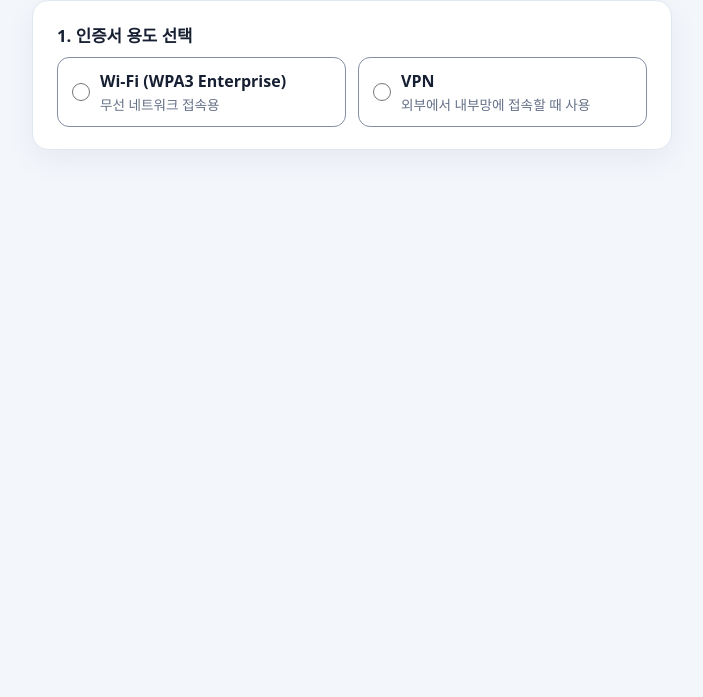
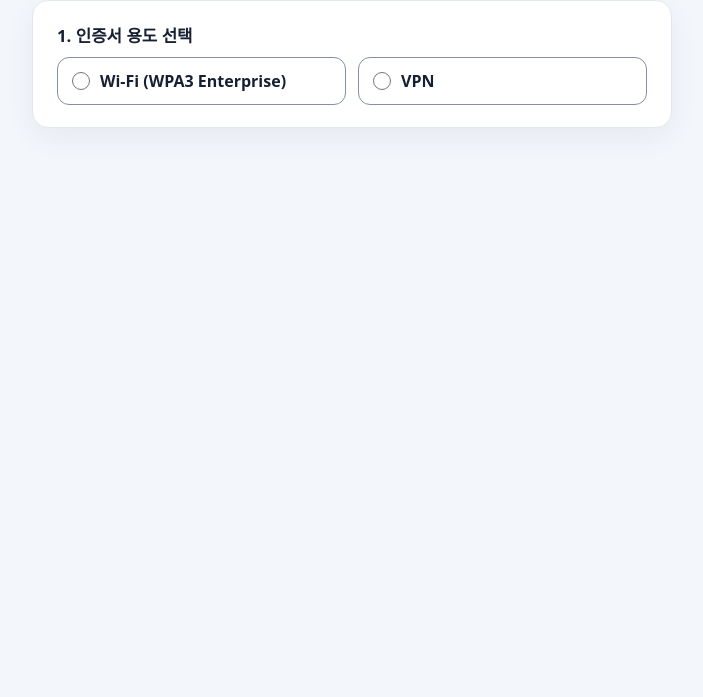
Before and after one commit to sjstack-labs/cert-portal, a plain HTML site: page static/index.html in a window 1280 px wide. Shown: the part 103-800 px from the top of the page, without its empty margins (288-991 px from the left). Drawn offline with Linux system fonts and the light colour scheme.

Commit message:
fix: 용도 선택지의 설명 문구 제거
Co-Authored-By: Claude Opus 5.5 <noreply@anthropic.com>

```diff
--- a/static/app.css
+++ b/static/app.css
@@ -35,7 +35,6 @@ h2 { margin: 0 0 8px; font-size: 1.05rem; }
     display: grid;
     grid-template-columns: auto 1fr;
     column-gap: 10px;
-    row-gap: 2px;
     align-items: center;
     padding: 12px 14px;
     border: 1px solid var(--border);
@@ -43,11 +42,9 @@ h2 { margin: 0 0 8px; font-size: 1.05rem; }
     cursor: pointer;
 }
 .purpose-option:has(input:checked) { border-color: var(--accent); background: var(--accent-soft); }
-.purpose-option:has(input:checked) .purpose-hint { color: #586479; } /* 연파랑 배경 대비 5.37:1 */
 .purpose-option:has(input:focus-visible) { outline: 3px solid rgba(36, 87, 214, .25); }
-.purpose-option input { grid-row: 1 / 3; margin: 0; width: 18px; height: 18px; accent-color: var(--accent); }
+.purpose-option input { margin: 0; width: 18px; height: 18px; accent-color: var(--accent); }
 .purpose-title { font-weight: 700; }
-.purpose-hint { font-size: .85rem; color: var(--muted); }
 
 .step { margin-top: 18px; padding-top: 16px; border-top: 1px solid #e1e7f0; }
 .step p { margin: 0 0 12px; font-size: .94rem; }
--- a/static/index.html
+++ b/static/index.html
@@ -20,12 +20,10 @@
             <label class="purpose-option">
                 <input type="radio" name="purpose" value="wpa3">
                 <span class="purpose-title">Wi-Fi (WPA3 Enterprise)</span>
-                <span class="purpose-hint">무선 네트워크 접속용</span>
             </label>
             <label class="purpose-option">
                 <input type="radio" name="purpose" value="vpn">
                 <span class="purpose-title">VPN</span>
-                <span class="purpose-hint">외부에서 내부망에 접속할 때 사용</span>
             </label>
         </fieldset>
 
```
